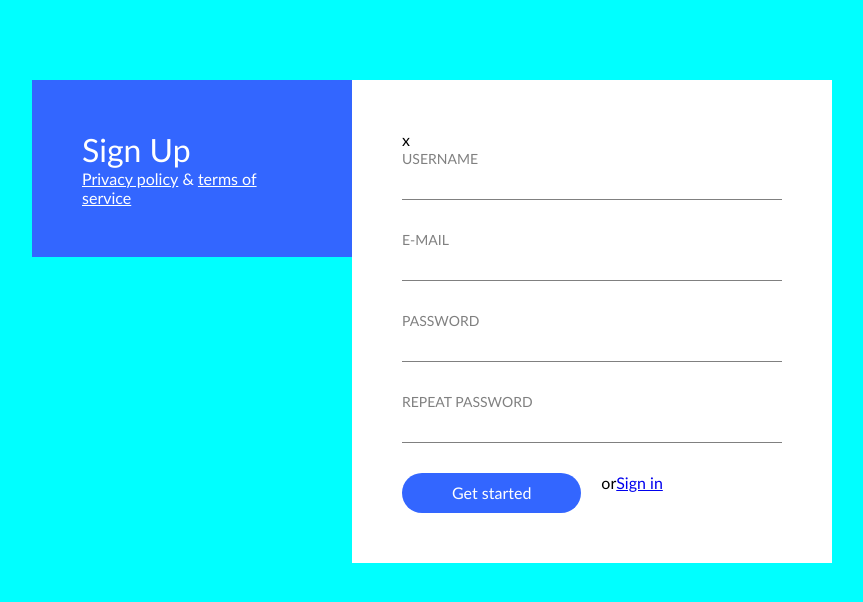
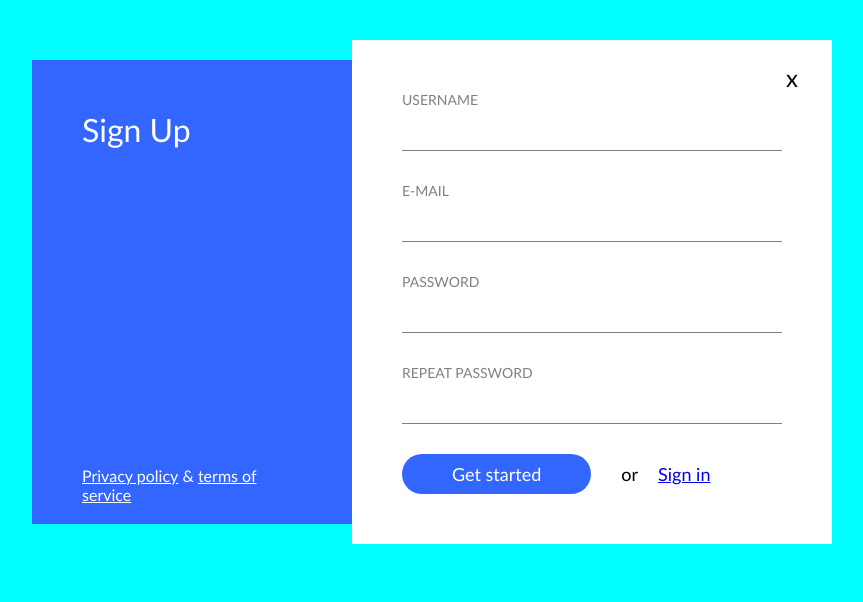
Before and after one commit to webdevelopment4everybody/kontaktu-forma, a plain HTML site: page index.html in a window 1280 px wide. Shown: the whole page, without its empty margins (208-1071 px from the left). Drawn offline with Linux system fonts and the light colour scheme.

Commit message:
position absolute

```diff
--- a/assets/css/main.css
+++ b/assets/css/main.css
@@ -4,18 +4,21 @@ body{
 .container{
     display:inline-block;
     width:800px;
-    margin-top:80px;
+    margin-top:40px;
     margin-left: calc(50% - 400px);
+    position: relative;
 
 }
     .left{
         display:inline-block;
         width:40%;
-        float:left;
         background-color:#36f;
         padding:50px;
         color:#fff;
-
+        position:absolute;
+        top:20px;
+        left:0;
+        bottom:20px;
     }
         h1{
             text-transform: capitalize;
@@ -23,7 +26,10 @@ body{
 
     }
         footer{
-
+           position:absolute;
+           left:50px;
+           right:50px;
+           bottom:20px;
 
         }
             footer > a{
@@ -38,31 +44,62 @@ body{
     .right{
         display:inline-block;
         width:60%;
-        float:left;
+        float:right;
         background-color:#ffffff;
         padding:50px;
+        position:relative;
 
     }
         .x{
+            display:inline-block;
+            width:80px;
+            height:80px;
+            text-align:center;
+            font-size:24px;
+            line-height:76px;
+            position:absolute;
+            top:0;
+            right:0;
+
 
         }
-        .form-row > * {
+        .btn,
+        .form-row > span,
+        .form-row > a {
             display: inline-block;
             float:left;
+            padding:10px;
+            font-size: 18px;
             line-height: 20px;
+
         }
+
+
                 .btn{
+                    display:inline-block;
+                    float:left;
                     background-color:#36f;
                     color:#fff;
-                    padding-right:50px;
+                    padding-right: 50px;
                     padding-left:50px;
-                    padding:10px 50px;
                     border-radius:20px;
+                    /* font-size: 18px;
+                    line-height: 20px; */
+
                 }
                 .form-row > span{
                     margin-left:20px;
+                    /* display: inline-block;
+                    float:left;
+                    padding:10px;
+                    font-size: 18px;
+                    line-height: 20px; */
+                }
+                .form-row > a{
+                    /* display: inline-block;
+                    float:left;
+                    padding:10px;
+                    font-size: 18px;
+                    line-height: 20px; */
 
                 }
-                .form-row > a{
-
-                }
```
